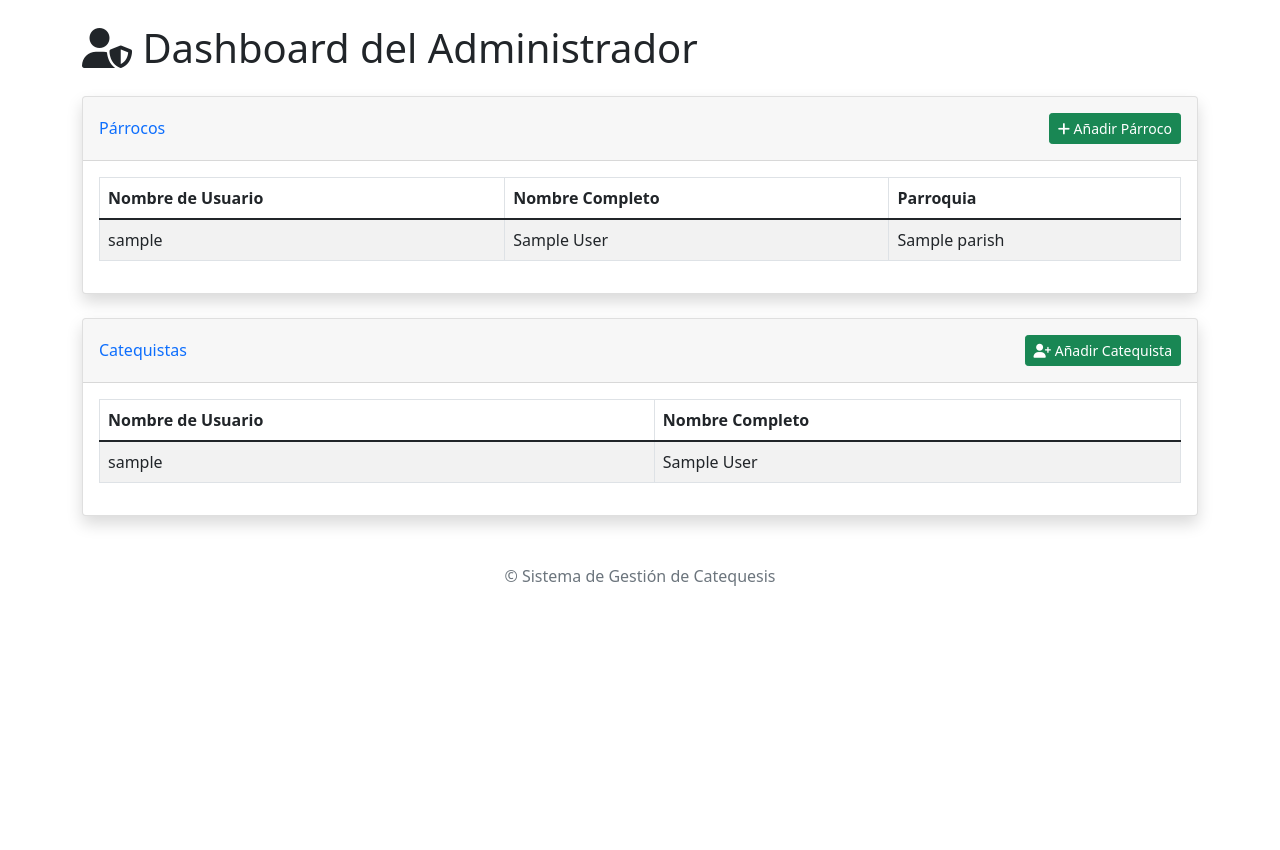
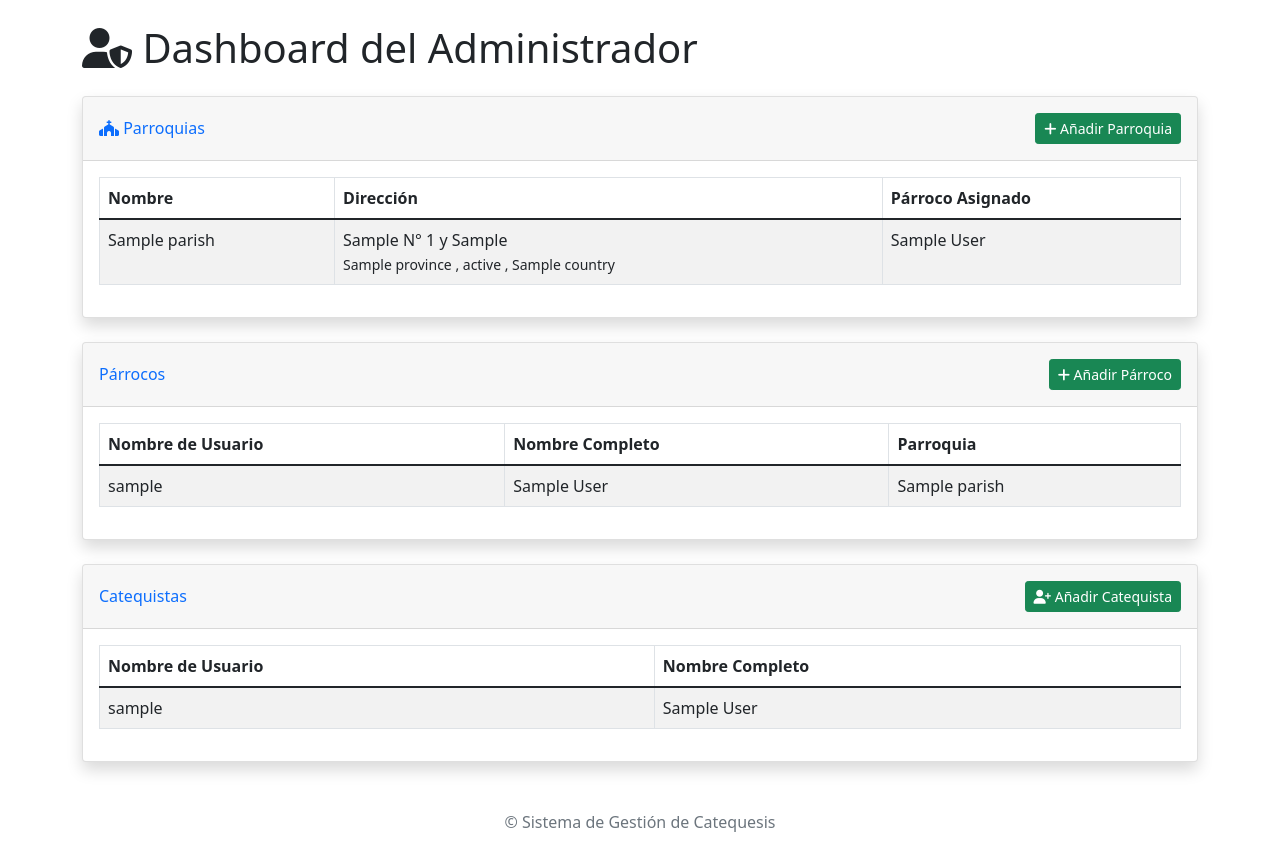
Before and after one commit to joseenrique61/CatechesisSystem, a Flask app: template app/templates/admin/dashboard.html in a window 1280 px wide. Shown: the part 56-906 px from the top of the page. Before the commit the page ends 642 px from the top, so only its background shows below. Run offline with Flask 3, Linux system fonts and the light colour scheme; the template is opened without the code that fills it: most values are stand-ins (such as "Sample title", 1, 10 or a date in 2020); parts of the project's set-up code (start-up, migrations or seed data) failed here and were passed over.

Commit message:
Updated the dashboard of the admin

```diff
--- a/app/admin/routes.py
+++ b/app/admin/routes.py
@@ -11,7 +11,7 @@ bp = Blueprint('admin', __name__)
 # TODO: Login required decorator
 @bp.route('/dashboard', methods=['GET'])
 def dashboard():
-    return render_template("admin/dashboard.html", title="Dashboard del Administrador", parish_priests=dal.get_all_parish_priests(), catechists=dal.get_all_catechists())
+    return render_template("admin/dashboard.html", title="Dashboard del Administrador", parish_priests=dal.get_all_parish_priests(), catechists=dal.get_all_catechists(), parishes=dal.get_all_parishes(include=["ParishPriest.Person"]))
 
 @bp.route('/parish_priest/create', methods=['GET', 'POST'])
 def register_parish_priest():
--- a/app/main/data/dal/i_data_access_layer.py
+++ b/app/main/data/dal/i_data_access_layer.py
@@ -13,7 +13,7 @@ class IDataAccessLayer(ABC):
         pass
 
     @abstractmethod
-    def get_all_parishes(self) -> List[ParishDTO]:
+    def get_all_parishes(self, include: list[str]) -> List[ParishDTO]:
         pass
 
     @abstractmethod
--- a/app/main/data/dal/sql_server/sql_dal.py
+++ b/app/main/data/dal/sql_server/sql_dal.py
@@ -105,8 +105,8 @@ class SQLAlchemyDAL(IDataAccessLayer):
     def get_parish_by_id(self, parish_id: int) -> Optional[ParishDTO]:
         return ParishDTO.from_other_obj(self.db.query(Parish).filter_by(IDParish=parish_id).first())
 
-    def get_all_parishes(self) -> List[ParishDTO]:
-        return [ParishDTO.from_other_obj(parish, exclude=["Address.Location.Person"]) for parish in self.db.query(Parish).all()]
+    def get_all_parishes(self, include: list[str]) -> List[ParishDTO]:
+        return [ParishDTO.from_other_obj(parish, include=include, exclude=["Address.Location.Person"]) for parish in self.db.query(Parish).all()]
 
     def update_parish(self, parish_id: int, parish_data: ParishDTO) -> Optional[ParishDTO]:
         pass
--- a/app/templates/admin/dashboard.html
+++ b/app/templates/admin/dashboard.html
@@ -6,6 +6,67 @@
 <div class="row mb-3">
     <div class="col">
         <h1><i class="fas fa-user-shield"></i> Dashboard del Administrador</h1>
+    </div>
+</div>
+
+<!-- Sección Parroquias -->
+<div class="card shadow mb-4">
+    <div class="card-header py-3 d-flex flex-row align-items-center justify-content-between">
+        <h6 class="m-0 font-weight-bold text-primary"><i class="fas fa-church"></i> Parroquias</h6>
+        <a href="{{ url_for('admin.register_parish') }}" class="btn btn-success btn-sm"><i class="fas fa-plus"></i> Añadir Parroquia</a>
+    </div>
+    <div class="card-body">
+        <div class="table-responsive">
+            <table class="table table-bordered table-striped table-hover" id="parishesTable" width="100%" cellspacing="0">
+                <thead>
+                    <tr>
+                        <th>Nombre</th>
+                        <th>Dirección</th>
+                        <th>Párroco Asignado</th>
+                    </tr>
+                </thead>
+                <tbody>
+                    {% for parish in parishes %}
+                    <tr>
+                        <td>{{ parish.Name }}</td>
+                        <td>
+                            {% if parish.Address %}
+                                {{ parish.Address.MainStreet }} N° {{ parish.Address.Number }}
+                                {% if parish.Address.SecondStreet %}
+                                    y {{ parish.Address.SecondStreet }}
+                                {% endif %}
+                                <br>
+                                <small>
+                                {% if parish.Address.Location %}
+                                    {{ parish.Address.Location.Province if parish.Address.Location.Province else '' }}
+                                    {% if parish.Address.Location.State %}, {{ parish.Address.Location.State }}{% endif %}
+                                    {% if parish.Address.Location.Country %}, {{ parish.Address.Location.Country }}{% endif %}
+                                {% else %}
+                                    Ubicación no especificada
+                                {% endif %}
+                                </small>
+                            {% else %}
+                                Dirección no especificada
+                            {% endif %}
+                        </td>
+                        <td>
+                            {% if parish.ParishPriest and parish.ParishPriest.Person %}
+                                {{ parish.ParishPriest.Person.FirstName }} {{ parish.ParishPriest.Person.FirstSurname }}
+                            {% elif parish.ParishPriest and parish.ParishPriest.User %}
+                                (Usuario: {{ parish.ParishPriest.User.Username }})
+                            {% else %}
+                                No asignado
+                            {% endif %}
+                        </td>
+                    </tr>
+                    {% else %}
+                    <tr>
+                        <td colspan="4" class="text-center">No hay parroquias registradas.</td>
+                    </tr>
+                    {% endfor %}
+                </tbody>
+            </table>
+        </div>
     </div>
 </div>
 
```
